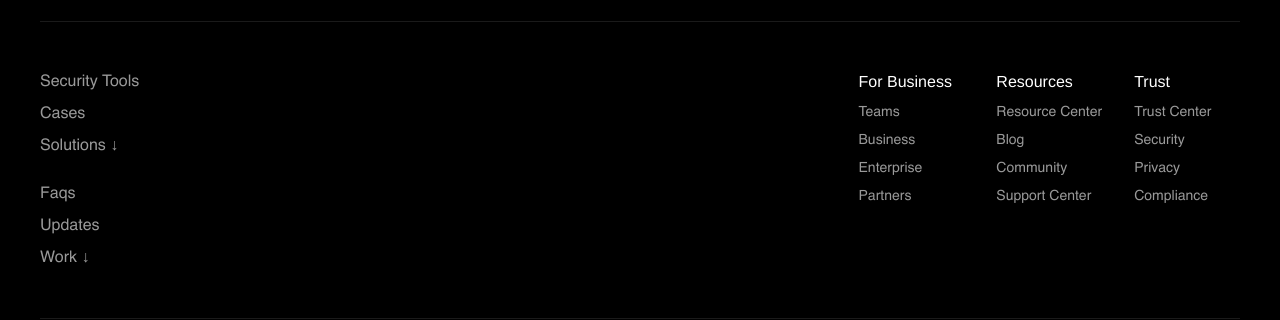
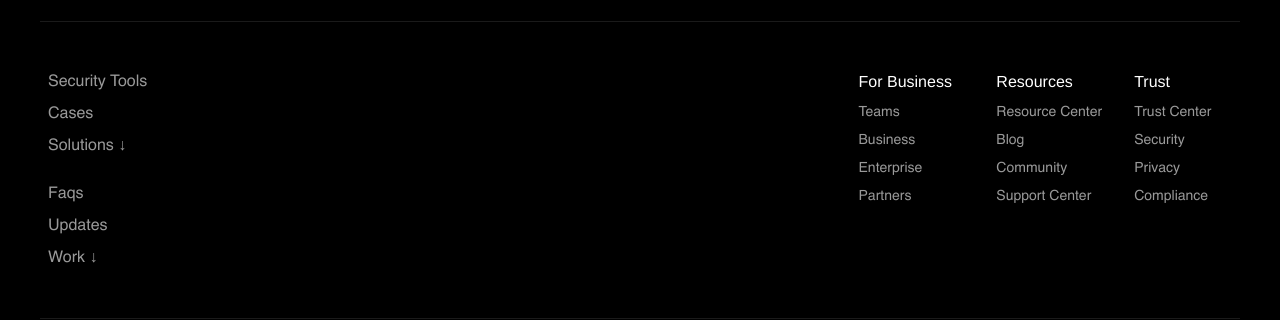
Before and after one commit to jovination/SentryPass, a Next.js app: page / in a window 1280 px wide. Shown: the part 2713-3033 px from the top of the page. Built offline with nearby package versions, Linux system fonts and the light colour scheme.

Commit message:
few changes

```diff
--- a/components/Footer.tsx
+++ b/components/Footer.tsx
@@ -36,7 +36,7 @@ const Footer = () => {
         {/* Navigation Grid */}
         <div className="flex flex-col gap-10  md:flex-row md:justify-between ">
           {/* Left Navigation */}
-          <div className="md:col-span-3 space-y-6">
+          <div className="md:col-span-3 space-y-6 ml-2">
             <div className="space-y-2">
               <Link href="/" className="block text-white/60 hover:text-[#FFBA29]">Security Tools</Link>
               <Link href="/" className="block text-white/60 hover:text-[#FFBA29]">Cases</Link>
```
